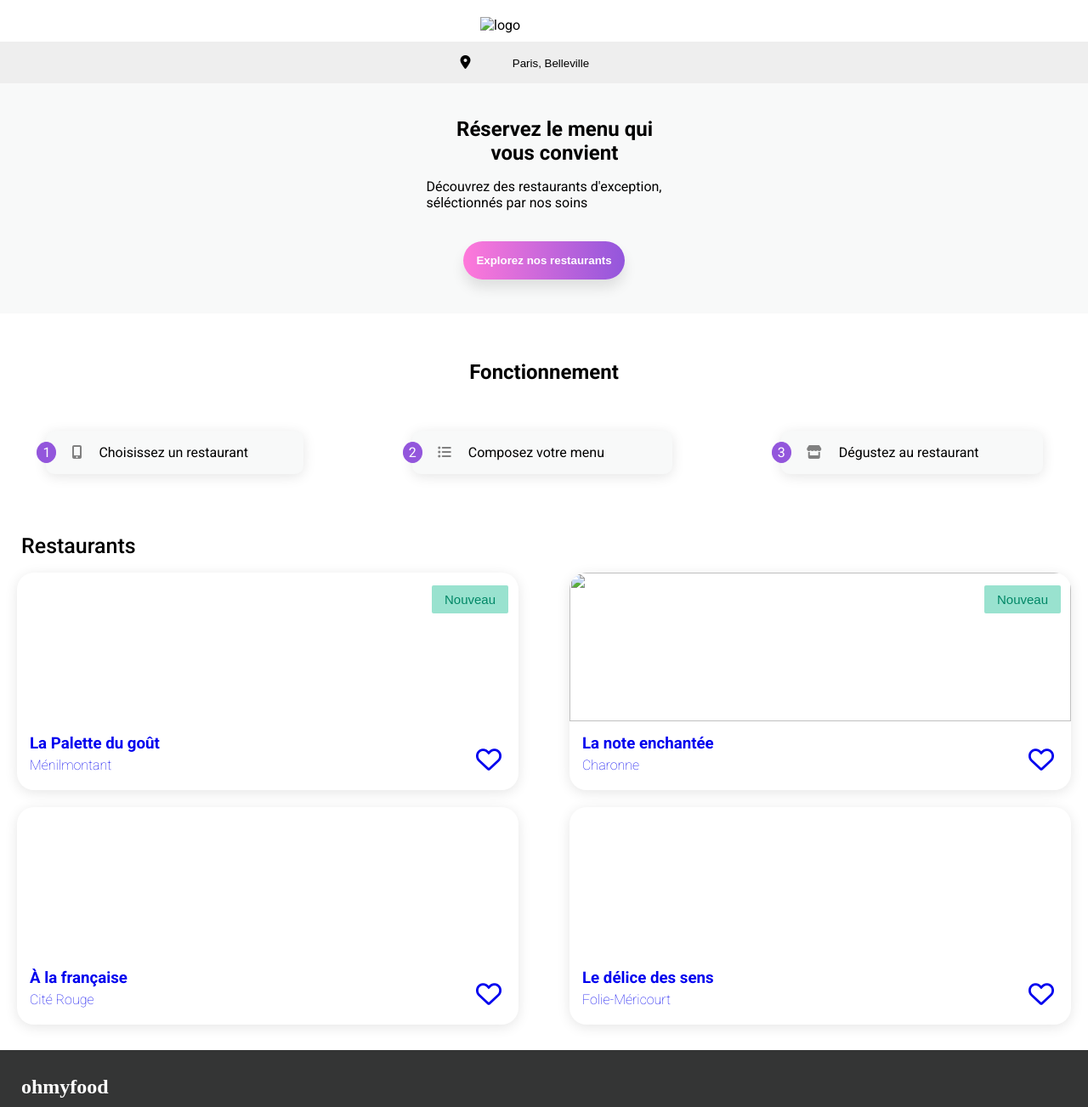
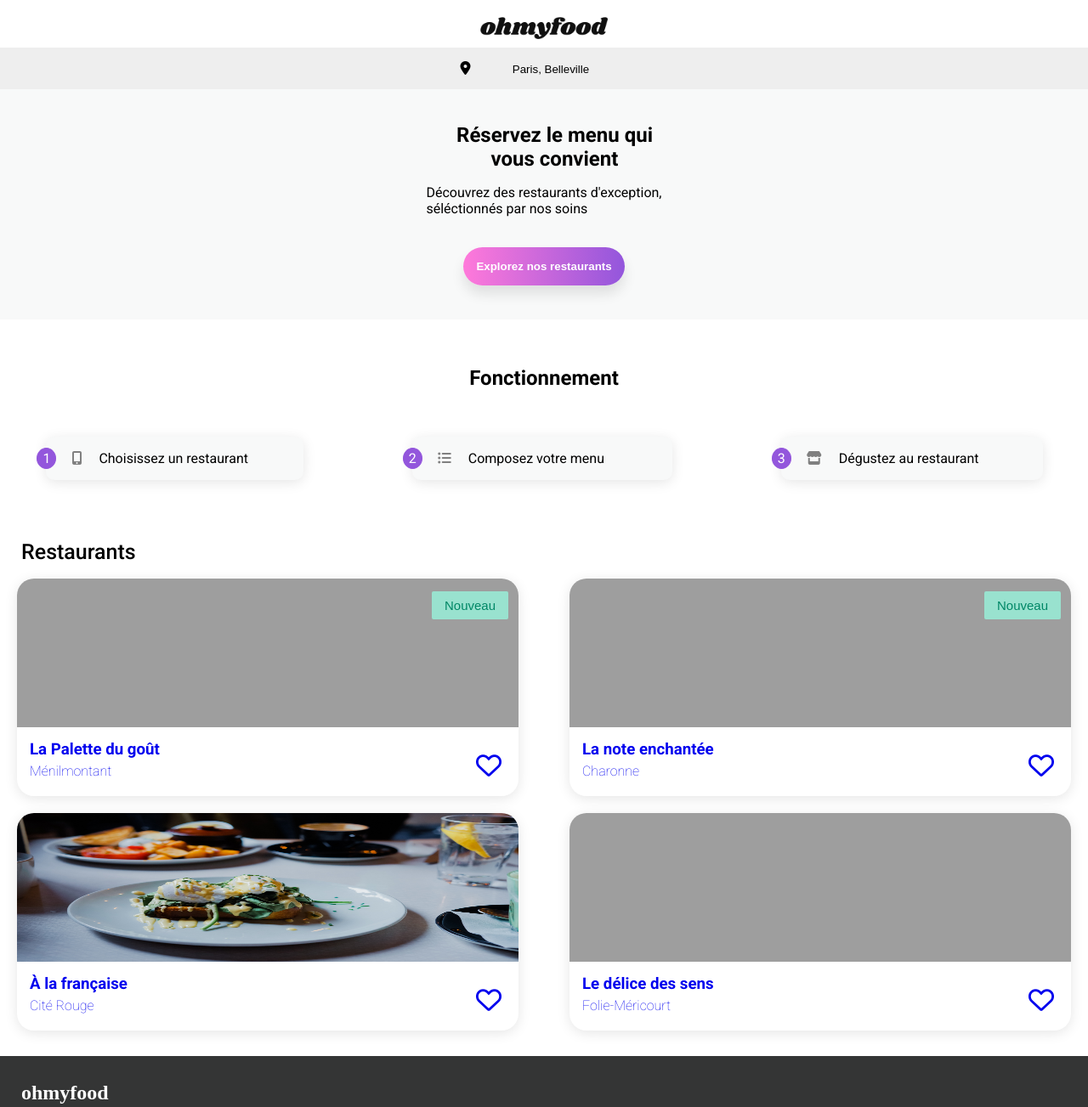
Before and after one commit to Nip1706/Ohmyfood, a website: page index.html in a window 1280 px wide. Shown: the top 1303 px of the page at 85% size. Drawn offline with Linux system fonts and the light colour scheme; the site is published under a folder, as on GitHub Pages, so addresses that start at the root find nothing; a web font is replaced by a local one.

Commit message:
mise à jour du css

```diff
--- a/index.html
+++ b/index.html
@@ -15,7 +15,7 @@
         <div class="loader"></div>
     </div>
     <div>
-    <img class="logo" src="/Images/logo/ohmyfood.png" alt="logo" width="150px">
+    <img class="logo" src="images/logo/ohmyfood.png" alt="logo" width="150px">
     </div>
 
     <div class="form">
@@ -88,7 +88,7 @@
         <a href="palette.html"><div class="carte">
 
             <div class="image-carte">
-                <img src="/Images/restaurants/palette.jpg" alt="">
+                <img src="images/restaurants/palette.jpg" alt="">
             </div>
             <button class="new">Nouveau</button>
             <div class="description">
@@ -109,7 +109,7 @@
         <article class="carte-container">
             <a href="note.html"><div class="carte">
             <div class="image-carte">
-                <img class="note" src="/Images/restaurants/note.jpg" alt="">
+                <img class="note" src="images/restaurants/note.jpg" alt="">
             </div>
             <button class="new">Nouveau</button>
             <div class="description">
@@ -131,7 +131,7 @@
         <article class="carte-container">
         <a href="francaise.html"><div class="carte">
             <div class="image-carte">
-                <img src="/Images/restaurants/francaise.jpg" alt="">
+                <img src="images/restaurants/francaise.jpg" alt="">
             </div>
             <div class="description">
                 <div class="titre-prix">
@@ -152,7 +152,7 @@
         <article class="carte-container">
         <a href="delices.html"><div class="carte">
             <div class="image-carte">
-                <img src="/Images/restaurants/delice.jpg" alt="">
+                <img src="images/restaurants/delice.jpg" alt="">
             </div>
             <div class="description">
                 <div class="titre-prix">
```
Also changed, not shown: delices.html (+2 -2 lines), francaise.html (+2 -2 lines), note.html (+2 -2 lines), palette.html (+2 -2 lines).
